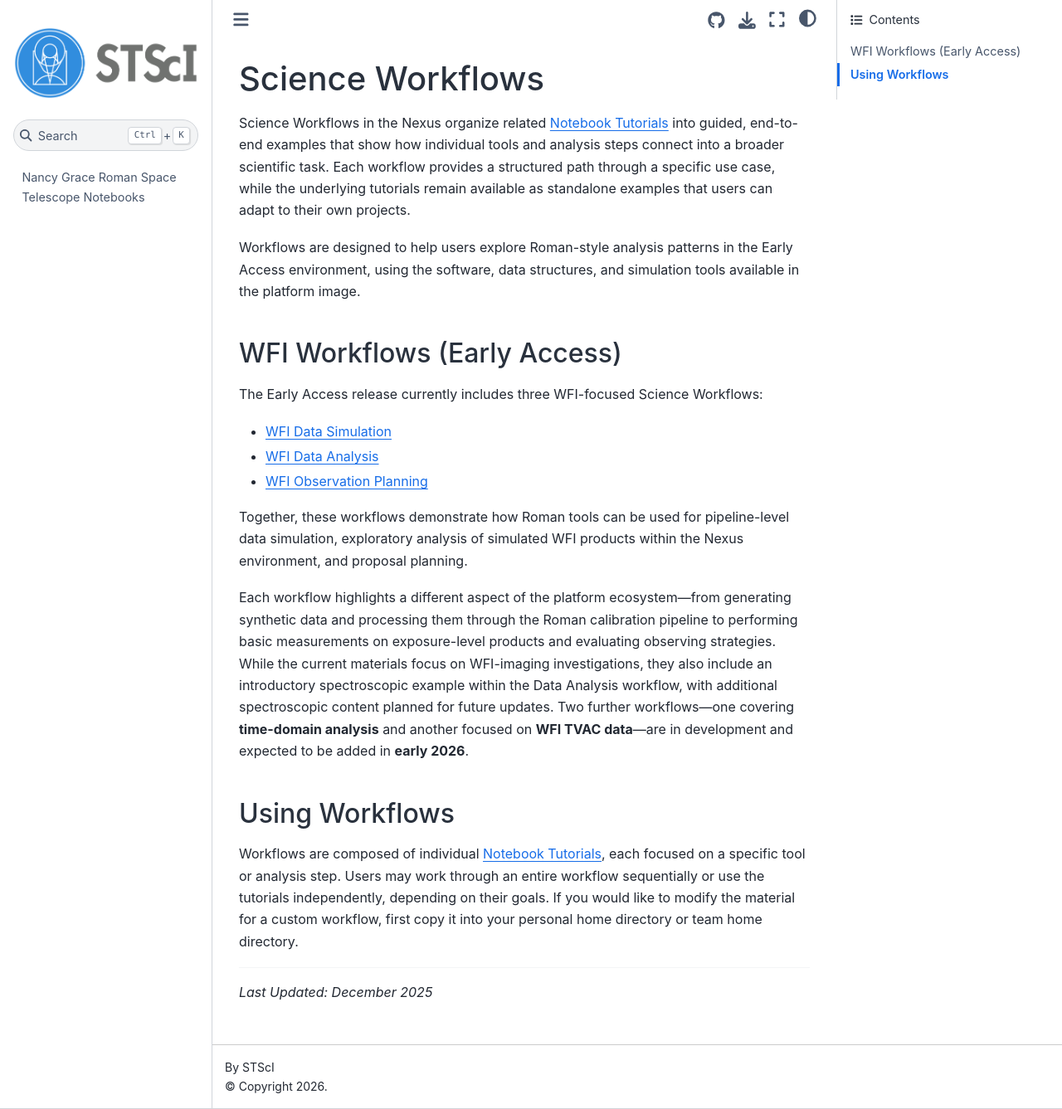
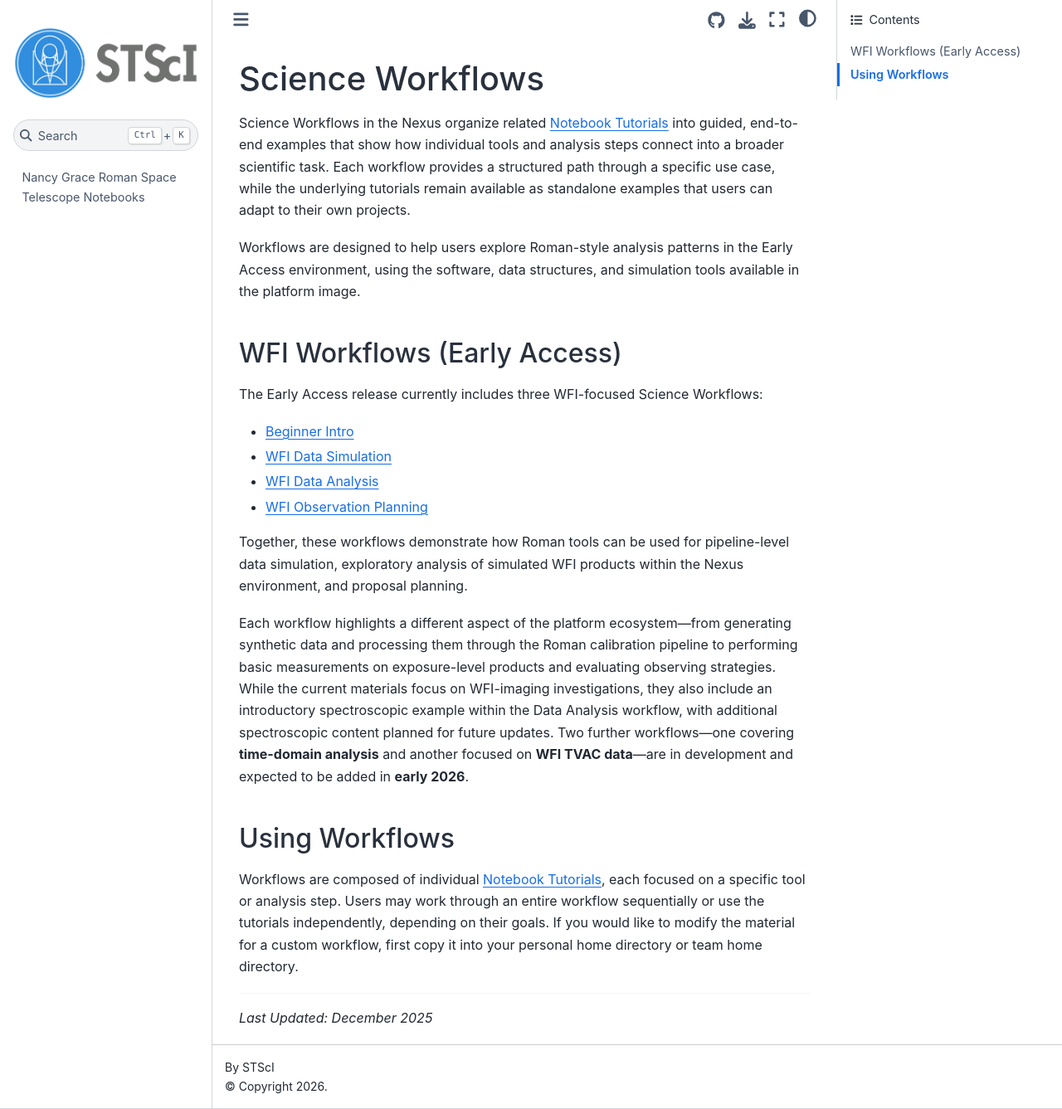
Before and after one commit to spacetelescope/roman_notebooks, a Jupyter Book: the page built from markdown/workflows.md, in a window 1280 px wide and 1337 px high. Shown: the whole window at 83% size. Built offline with Jupyter Book 1.0.4 settings and Sphinx 7.4.7 and the Sphinx Book theme 1.1.4, drawn with Linux system fonts in a browser that asks for light colours; pages that are not in the unit, such as notebooks, are missing from menus.

Commit message:
Update: Added Workflow to page

```diff
--- a/markdown/workflows.md
+++ b/markdown/workflows.md
@@ -7,6 +7,7 @@
 ## WFI Workflows (Early Access)
 
 The Early Access release currently includes three WFI-focused Science Workflows:
+- [Beginner Intro](./workflows/intro-workflow.md)
 - [WFI Data Simulation](./workflows/wfi-data-sim.md)
 - [WFI Data Analysis](./workflows/wfi-data-analysis.md)
 - [WFI Observation Planning](./workflows/wfi-obs-plan.md)
```
